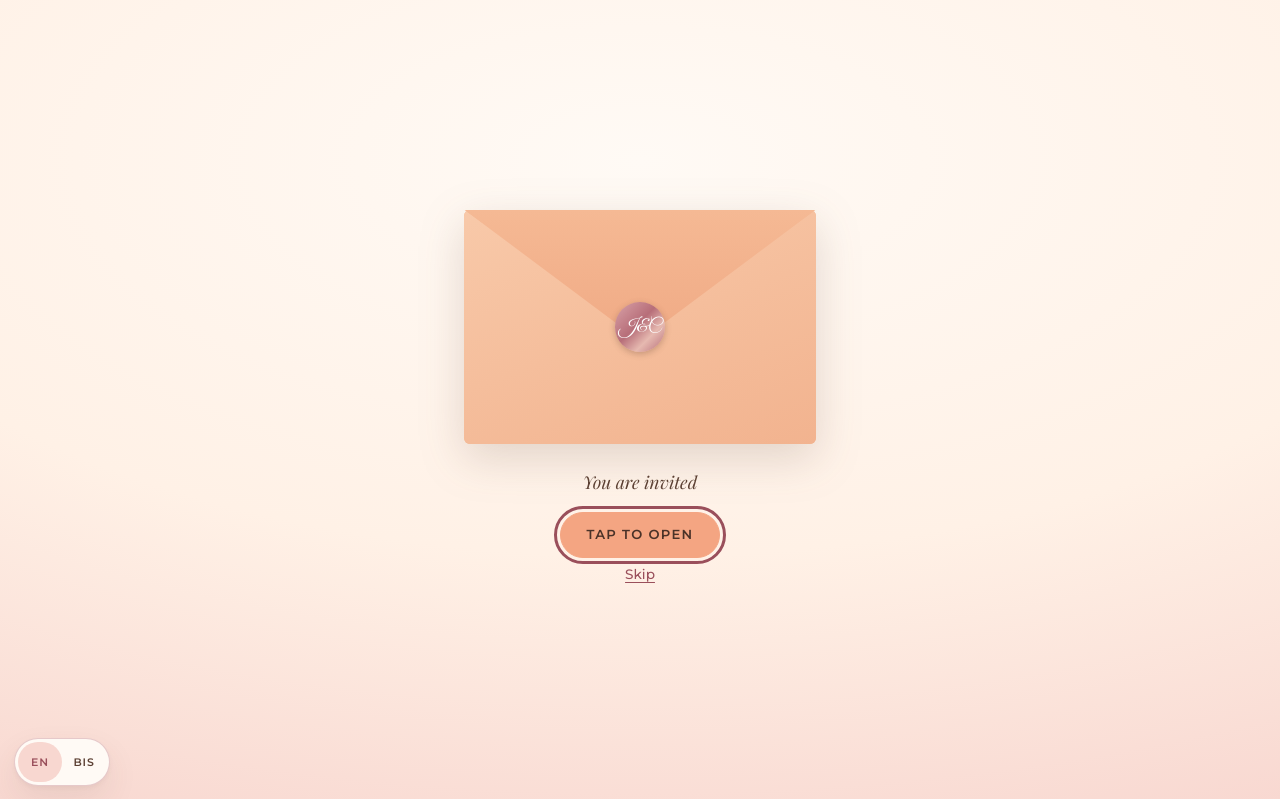
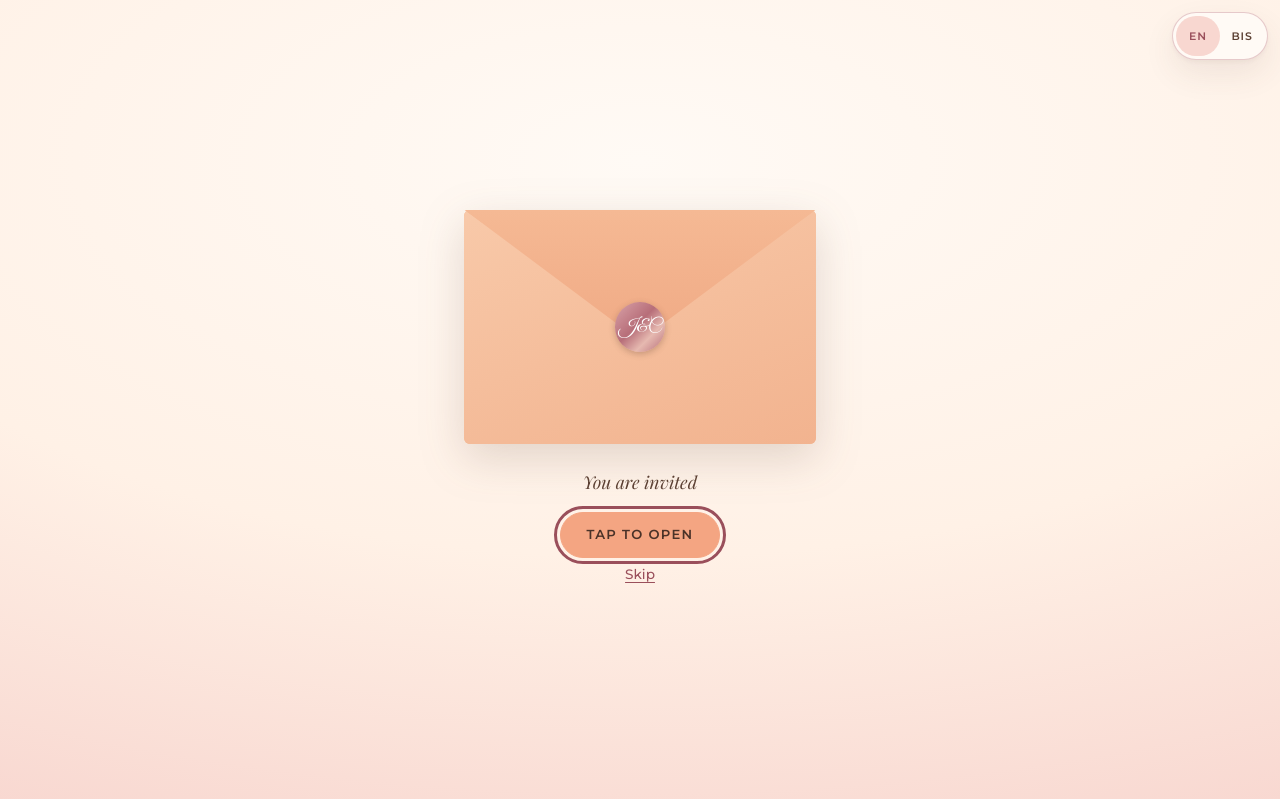
Before and after one commit to acegraphics2013-ops/jaycris_cloemay, a plain HTML site: page index.html in a window 1280 px wide. Shown: the top 799 px of the page. Drawn offline with Linux system fonts and the light colour scheme.

Commit message:
docs: update README and index.html with new features and documentation
Update README.md to include the live site URL, detailed instructions for
updating the Google Apps Script deployment, and new URL parameters for
personalization and testing.

Update index.html to:
- Relocate the language toggle from bottom-left to top-right.
- Add new data properties for WebP photo sizes, RSVP reminders, photo
  album links, Waze pins, and i18n support.
- Update admin mode functionality to adjust skip links.

```diff
--- a/index.html
+++ b/index.html
@@ -15,10 +15,16 @@
   Names, dates, venues, program, entourage, sponsors .. "1. WEDDING DATA" (script)
   Story texts and photos ............................ DATA.story
   Photos ............................................ images/ folder + DATA.gallery
+  Fast photo versions (WebP sizes) .................. DATA.photoSizes
   Music ............................................. DATA.music.src  (+ music/ folder)
   Gift details ...................................... DATA.gifts
   Coordinator name and mobile ....................... DATA.coordinator
   RSVP deadline, seats, Google Sheet link ........... DATA.rsvp
+  Reminder message for guests ....................... DATA.rsvp.reminderText
+  Photo album link (shown after the wedding) ........ DATA.albumUrl
+  Waze pins ......................................... DATA.ceremony.wazeLL / DATA.reception.wazeLL
+  English / Bisaya text ............................. DATA.i18n
+  Site address (for guest links) .................... DATA.site.url
   Colors ............................................ ":root" in the CSS below
   Link preview (Messenger / Viber / Facebook) ....... the og: tags just below
   ===================================================================== -->
@@ -1641,11 +1647,12 @@
       box-shadow: var(--shadow)
     }
 
-    /* language toggle (English / Bisaya), bottom-left, mirrors the music button */
+    /* language toggle (English / Bisaya): top-right corner of the page. It sits above the
+       envelope intro and scrolls away with the hero, so it never covers a button. */
     .lang {
-      position: fixed;
-      left: max(14px, env(safe-area-inset-left, 0px));
-      bottom: calc(14px + env(safe-area-inset-bottom, 0px));
+      position: absolute;
+      right: max(12px, env(safe-area-inset-right, 0px));
+      top: calc(12px + env(safe-area-inset-top, 0px));
       z-index: 310;
       display: flex;
       background: var(--cream);
@@ -2336,7 +2343,7 @@
       </svg></button>
   </div>
 
-  <!-- language toggle: English / Bisaya (choice is remembered on this device) -->
+  <!-- language toggle: English / Bisaya, top-right (choice is remembered on this device) -->
   <div class="lang" id="langBox" role="group" aria-label="Language">
     <button type="button" data-lang="en" lang="en" aria-pressed="true" aria-label="English">EN</button>
     <button type="button" data-lang="ceb" lang="ceb" aria-pressed="false" aria-label="Bisaya">BIS</button>
@@ -3245,7 +3252,7 @@
       /* ---------- ADMIN (?admin) ---------- */
       function initAdmin() {
         $('#site').hidden = true; $('#intro').remove(); $('#langBox').remove(); $('#admin').hidden = false; document.title = 'RSVP Admin';
-        document.documentElement.lang = 'en';
+        document.documentElement.lang = 'en'; $('.skip').href = '#admin';
         const A = { rows: [], shown: [], guests: [], pending: [] };
         const post = body => fetch(R.scriptUrl, { method: 'POST', headers: { 'Content-Type': 'text/plain;charset=utf-8' }, body: JSON.stringify(body) }).then(r => r.json());
         const isYes = r => /^joyfully/i.test(r.attending);
```
Also changed, not shown: 1 other file.
